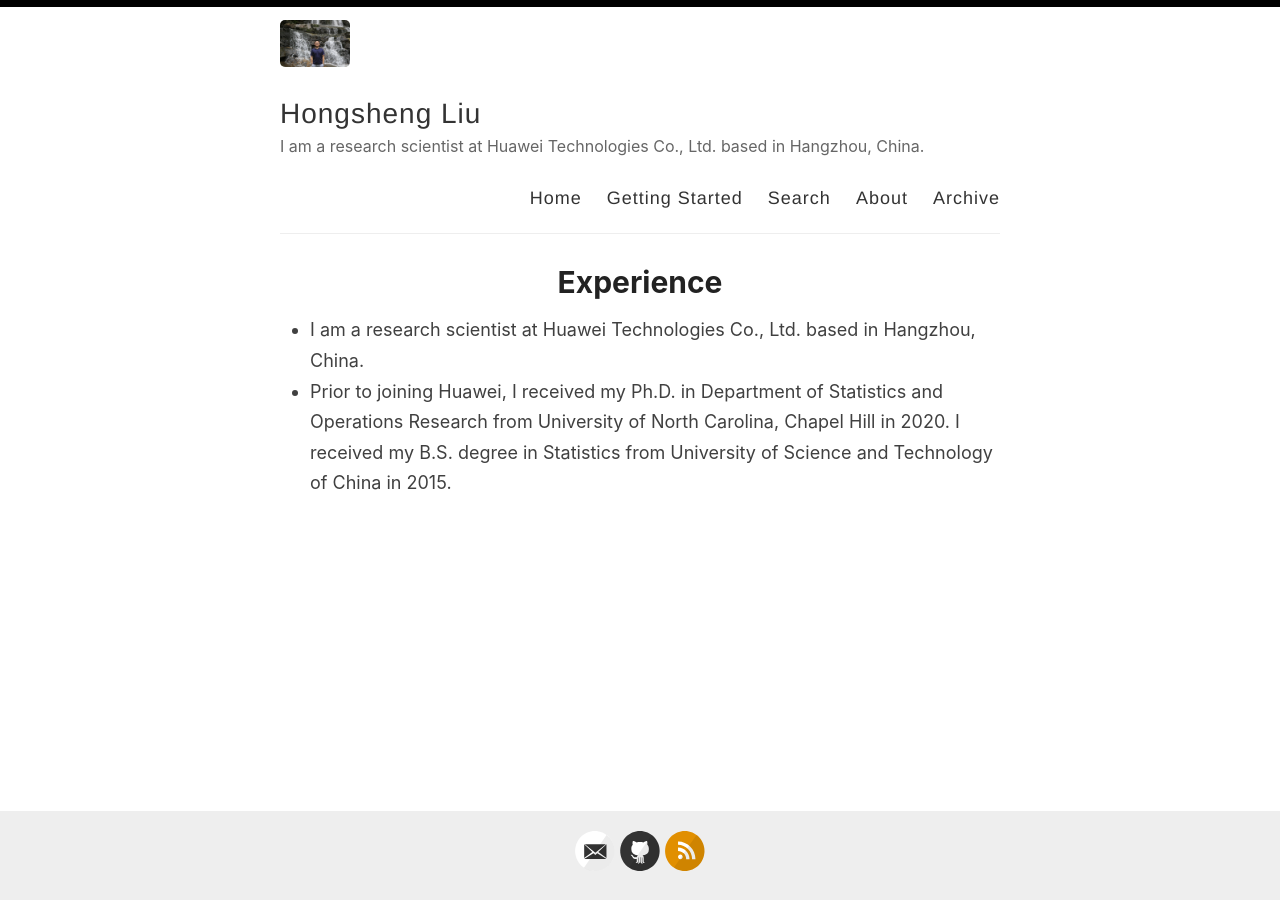
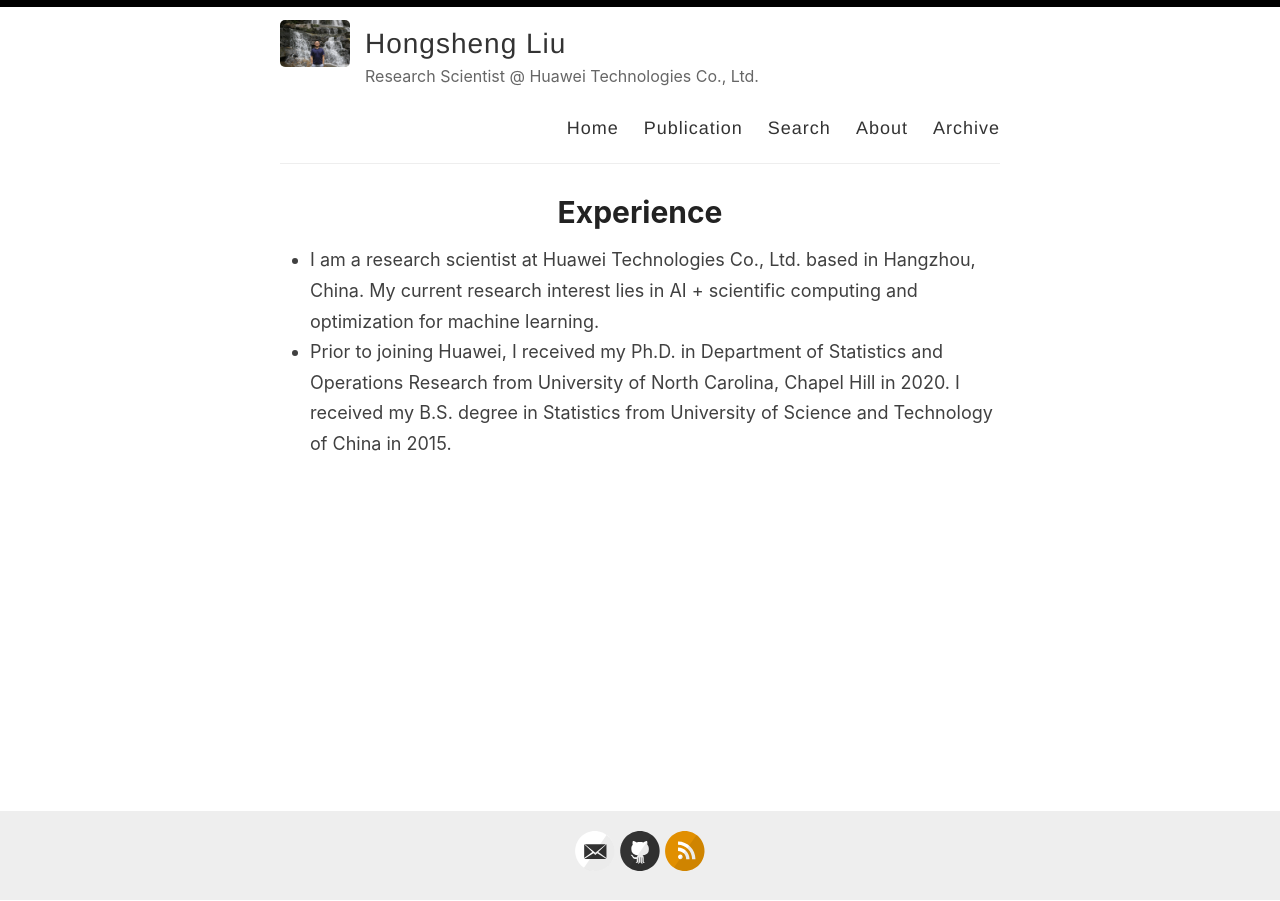
Before and after one commit to hsliuustc/hsliuustc.github.io, a Jekyll site: the page built from _pages/about.md, in a window 1280 px wide. Built offline with Jekyll 4.4.1, drawn with Linux system fonts in a browser that asks for light colours.

Commit message:
update publication

```diff
--- a/_config.yml
+++ b/_config.yml
@@ -9,7 +9,7 @@ name: Hongsheng Liu
 author: Hongsheng Liu
 
 # Short bio or description (displayed in the header)
-description: I am a research scientist at Huawei Technologies Co., Ltd. based in Hangzhou, China.
+description: Research Scientist @ Huawei Technologies Co., Ltd.
 
 # URL of your avatar or profile pic (you could use your GitHub profile pic)
 avatar: /images/hsliu.png
--- a/_layouts/default.html
+++ b/_layouts/default.html
@@ -29,7 +29,7 @@
 
             <nav>
               <a href="{{ site.baseurl }}/">Home</a>
-              <a href="{{ site.baseurl }}/getting-started">Getting Started</a>
+              <a href="{{ site.baseurl }}/publication">Publication</a>
               <a href="{{ site.baseurl }}/search">Search</a>
               <a href="{{ site.baseurl }}/about">About</a>
               <a href="{{ site.baseurl }}/archive">Archive</a>
--- a/_pages/about.md
+++ b/_pages/about.md
@@ -4,5 +4,5 @@ title: Experience
 permalink: /about/
 ---
 
-- I am a research scientist at Huawei Technologies Co., Ltd. based in Hangzhou, China.
+- I am a research scientist at Huawei Technologies Co., Ltd. based in Hangzhou, China. My current research interest lies in AI + scientific computing and optimization for machine learning.
 - Prior to joining Huawei, I received my Ph.D. in Department of Statistics and Operations Research from University of North Carolina, Chapel Hill in 2020. I received my B.S. degree in Statistics from University of Science and Technology of China in 2015.
```
Also changed, not shown: _pages/getting-started.md (+1 -1 lines).
